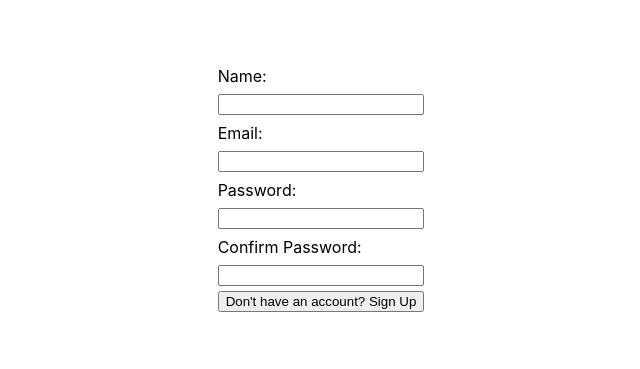
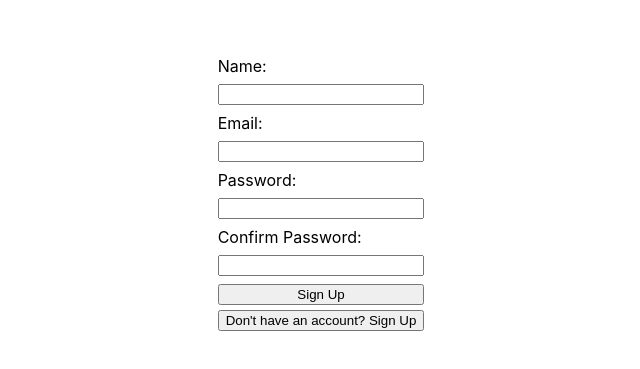
Before and after one commit to ryand67/bug-tracker-v2, a React (Create React App) app: page / in a window 1280 px wide. Shown: the part 213-582 px from the top of the page, without its empty margins (319-959 px from the left). Built offline with nearby package versions, Linux system fonts and the light colour scheme; no server answers.

Commit message:
error message

```diff
--- a/src/components/SignIn.js
+++ b/src/components/SignIn.js
@@ -4,6 +4,8 @@ function SignIn() {
 
     const [email, setEmail] = useState('');
     const [password, setPassword] = useState('');
+    const [errFlag, setErrFlag] = useState(false);
+    const [errMessage, setErrMessage] = useState('');
 
     return (
         <form>
@@ -11,6 +13,7 @@ function SignIn() {
             <input type="text" onChange={(e) => setEmail(e.target.value)} />
             <label htmlFor="">Password:</label>
             <input type="password" name="" id="" onChange={(e) => setPassword(e.target.value)} />
+            <button type="submit">Sign In</button>
         </form>
     )
 }
--- a/src/components/SignUp.js
+++ b/src/components/SignUp.js
@@ -1,4 +1,8 @@
 import React, { useState } from 'react'
+
+import styled from 'styled-components';
+
+import { auth, db } from '../util/firebase';
 
 function SignUp() {
 
@@ -6,9 +10,33 @@ function SignUp() {
     const [email, setEmail] = useState('');
     const [password, setPassword] = useState('');
     const [passConfirm, setPassConfirm] = useState('');
+    const [errFlag, setErrFlag] = useState(false);
+    const [errMessage, setErrMessage] = useState('');
+
+    const handleSignUp = () => {
+        if(password === passConfirm && name !== '' && email !== '' && password !== '') {
+            db.collection('users').add({name, email}).then((res) => {
+
+            })
+            .catch((err) => {
+                console.log(err);
+                errFlag(true);
+                setErrMessage('Error');
+            })
+        } else {
+            setErrFlag(true);
+            setErrMessage('Fields Incomplete')
+        }
+    }
+
+    const resetError = () => {
+        setErrFlag(false);
+        setErrMessage('');
+    }
 
     return (
         <form>
+            <ErrorMessage onClick={resetError}>{errFlag ? errMessage : null}</ErrorMessage>
             <label htmlFor="">Name:</label>
             <input type="text" onChange={(e) => setName(e.target.value)} />
             <label htmlFor="">Email:</label>
@@ -17,8 +45,13 @@ function SignUp() {
             <input type="password" onChange={(e) => setPassword(e.target.value)} />
             <label htmlFor="">Confirm Password:</label>
             <input type="password" onChange={(e) => setPassConfirm(e.target.value)} />
+            <button type="submit" onClick={() => handleSignUp()}>Sign Up</button>
         </form>
     )
 }
 
+const ErrorMessage = styled.p`
+    color: red;
+`;
+
 export default SignUp
```
